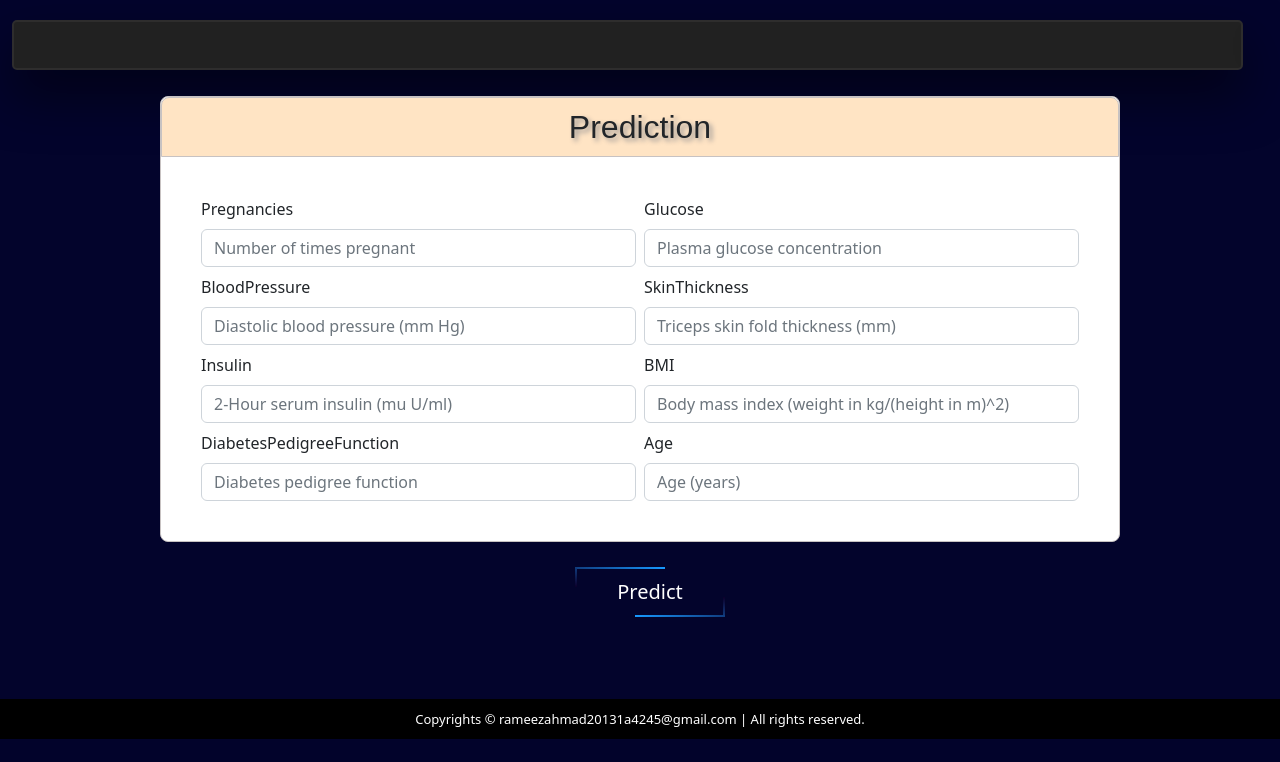
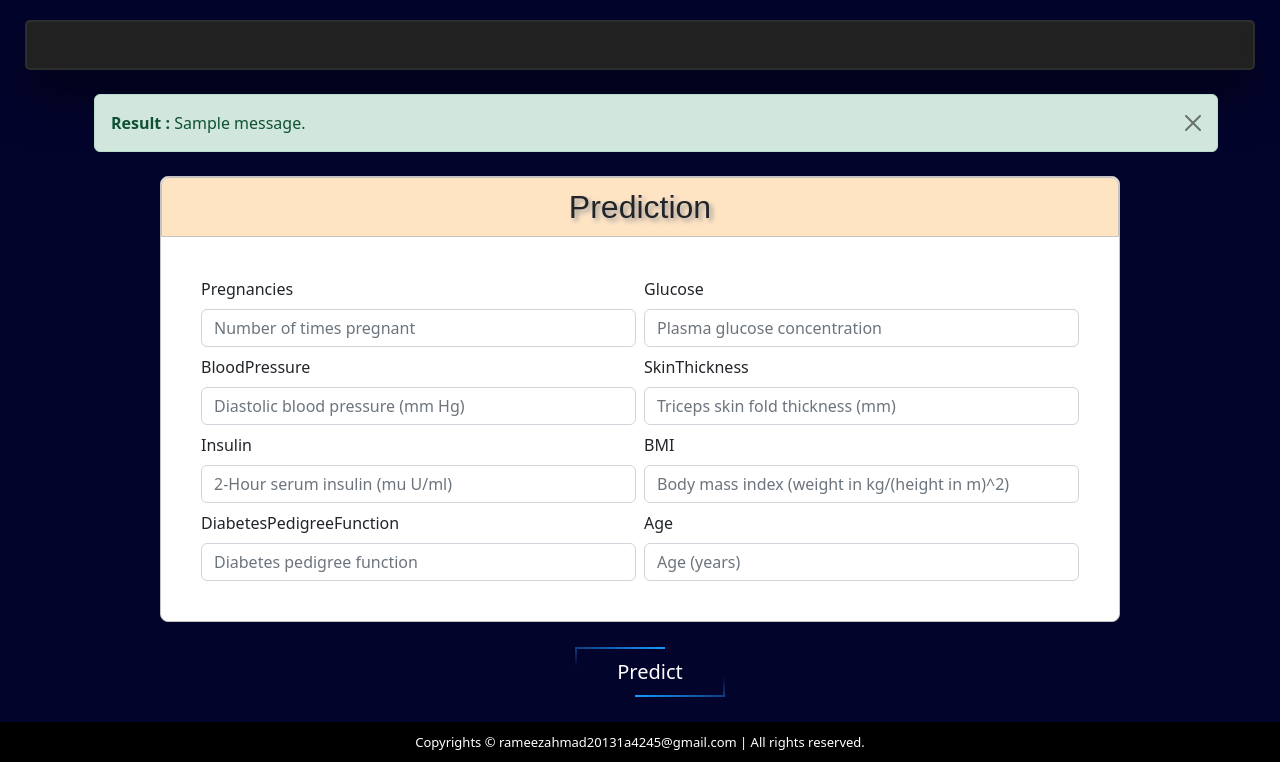
Before and after one commit to Rameez0216j/Diabetes-Prediction-with-ML-and-Flask, a Flask app: page / in a window 1280 px wide. Shown: the part 61-823 px from the top of the page. Before the commit the page ends 800 px from the top, so only its background shows below. Run offline with Flask 2, Linux system fonts and the light colour scheme; one stand-in notice (Sample message) is shown; parts of the project's set-up code (start-up, migrations or seed data) failed here and were passed over; some libraries are stand-ins or nearby versions.

Commit message:
All ready

```diff
--- a/Templates/index.html
+++ b/Templates/index.html
@@ -12,10 +12,34 @@
         <pre> DIABETIES PREDICTION USING LOGISTIC REGRESSION SND SVM(Support Vector Machine).</pre>
     </marquee>
 </div>
+
+
+
+
+<!-- Message box -->
+
+{% with messages = get_flashed_messages(with_categories=true) %}
+{% if messages %}
+<ul class=flashes>
+    {% for category, message in messages %}
+    <div class="alert adjust_message alert-{{category}} alert-dismissible fade show my-4" role="alert">
+        <strong>Result : </strong> {{message}}.
+        <button type="button" class="btn-close" data-bs-dismiss="alert" aria-label="Close"></button>
+    </div>
+    {% endfor %}
+</ul>
+{% endif %}
+{% endwith %}
+
+<!-- Message box end -->
+
+
+
+
 <div class="Main_container">
 
     <!-- DashBoard -->
-    <form action="/predict_result" method="post">
+    <form action="{{ url_for('predict_result') }}" method="POST">
         <div class="Main_Dashboard">
 
             <!-- Description was removed from here -->
@@ -29,43 +53,44 @@
                         <div class="col-md-6">
                             <label for="Pregnancies" class="form-label">Pregnancies</label>
                             <input type="number" class="form-control" min="0" max="100" id="Pregnancies"
-                                  placeholder="Number of times pregnant">
+                                  placeholder="Number of times pregnant" name="1">
                         </div>
                         <div class="col-md-6">
                             <label for="Glucose" class="form-label">Glucose</label>
                             <input type="text" class="form-control" id="Glucose"
-                                  placeholder="Plasma glucose concentration">
+                                  placeholder="Plasma glucose concentration" name="2">
                         </div>
                         <div class="col-md-6">
                             <label for="BloodPressure" class="form-label">BloodPressure</label>
                             <input type="text" class="form-control" id="BloodPressure"
-                                  placeholder="Diastolic blood pressure (mm Hg)">
+                                  placeholder="Diastolic blood pressure (mm Hg)" name="3">
                         </div>
                         <div class="col-md-6">
                             <label for="SkinThickness" class="form-label">SkinThickness</label>
                             <input type="text" class="form-control" id="SkinThickness"
-                                  placeholder="Triceps skin fold thickness (mm)">
+                                  placeholder="Triceps skin fold thickness (mm)" name="4">
                         </div>
                         <div class="col-md-6">
                             <label for="Insulin" class="form-label">Insulin</label>
                             <input type="text" class="form-control" id="Insulin"
-                                  placeholder="2-Hour serum insulin (mu U/ml)">
+                                  placeholder="2-Hour serum insulin (mu U/ml)" name="5">
                         </div>
                         <div class="col-md-6">
                             <label for="BMI" class="form-label">BMI</label>
                             <input type="text" class="form-control" id="BMI"
-                                  placeholder="Body mass index (weight in kg/(height in m)^2)">
+                                  placeholder="Body mass index (weight in kg/(height in m)^2)" name="6">
                         </div>
                         <div class="col-md-6">
                             <label for="DiabetesPedigreeFunction" class="form-label">DiabetesPedigreeFunction</label>
                             <input type="text" class="form-control" id="DiabetesPedigreeFunction"
-                                  placeholder="Diabetes pedigree function">
+                                  placeholder="Diabetes pedigree function" name="7">
                         </div>
                         <div class="col-md-6">
                             <label for="Age" class="form-label">Age</label>
                             <input type="number" min="1" max="100" class="form-control" id="Age"
-                                  placeholder="Age (years)">
+                                  placeholder="Age (years)" name="8">
                         </div>
+                        <!-- <input type="submit"> -->
                     </div>
                 </div>
 
--- a/Templates/main.html
+++ b/Templates/main.html
@@ -10,14 +10,15 @@
 		<title>Project</title>
 		{% endblock title %}
 
-		<!-- <link href="https://cdn.jsdelivr.net/npm/bootstrap@5.2.0/dist/css/bootstrap.min.css" rel="stylesheet"
+		<link href="https://cdn.jsdelivr.net/npm/bootstrap@5.2.0/dist/css/bootstrap.min.css" rel="stylesheet"
 			  integrity="sha384-gH2yIJqKdNHPEq0n4Mqa/HGKIhSkIHeL5AyhkYV8i59U5AR6csBvApHHNl/vI1Bx"
-			  crossorigin="anonymous"> -->
-		<link rel="stylesheet" href="../static/CSS/bootstrap.css">
+			  crossorigin="anonymous">
+		<!-- <link rel="stylesheet" href="../static/CSS/bootstrap.css"> -->
 		<link rel="stylesheet" href="../static/CSS/main.css">
 	</head>
 
 	<body>
+		<!-- <script src="../static/js/bootstrap.bundle.js"></script> -->
 		<!-- Navbar -->
 		<!-- Don't place navbar in any other element for better working -->
 		<nav class="navbar sticky-top navbar-expand-lg navbar-dark bg-dark">
@@ -65,10 +66,10 @@
 		<footer class="footer_content">
 			Copyrights &#169; rameezahmad20131a4245@gmail.com | All rights reserved.
 		</footer>
-		<!-- <script src="https://cdn.jsdelivr.net/npm/bootstrap@5.2.0/dist/js/bootstrap.bundle.min.js"
+		<script src="https://cdn.jsdelivr.net/npm/bootstrap@5.2.0/dist/js/bootstrap.bundle.min.js"
 			  integrity="sha384-A3rJD856KowSb7dwlZdYEkO39Gagi7vIsF0jrRAoQmDKKtQBHUuLZ9AsSv4jD4Xa"
-			  crossorigin="anonymous"></script> -->
-		<script src="../static/js/bootstrap.bundle.js"></script>
+			  crossorigin="anonymous"></script>
+		<!-- <script src="../static/js/bootstrap.bundle.js"></script> -->
 	</body>
 
 </html>
--- a/Templates/test.html
+++ b/Templates/test.html
@@ -15,7 +15,7 @@
 <div class="Main_container">
 
     <!-- DashBoard -->
-    <form action="">
+    <form action="{{ url_for('predict_result') }}" method="post">
         <div class="Main_Dashboard">
 
             <!-- Description was removed from here -->
--- a/app.py
+++ b/app.py
@@ -2,9 +2,15 @@ import pickle
 from flask import Flask,request,app,jsonify,url_for,render_template,redirect
 import numpy as np
 import pandas as pd
+from flask import flash
+
+# To solve session error
+from flask import session
 
 
 app=Flask(__name__)
+SESSION_TYPE = 'memcache'
+
 
 # Loading the model
 reg_model=pickle.load(open("diabities_log_reg.pkl",'rb'))
@@ -12,27 +18,26 @@ scaler=pickle.load(open("Scaler.pkl",'rb'))
 
 
 @app.route("/") # -----> / implies blank url
-def test():
-    return render_template("index.html")
-
-@app.route("/index")
 def index():
     return render_template("index.html")
 
 @app.route("/about")
-def main():
+def about():
     return render_template("about.html")
+
 
 @app.route("/contact_mail")
 def contact_email():
     return render_template("contact_email.html")
 
+
 @app.route("/error")
 def error_found():
     return render_template("Error_page.html")
 
-@app.route("/predict_result",methods=['POST'])
-def predict_res():
+
+@app.route("/predict_api",methods=['POST'])
+def predict_api():
     try:
         data=request.json['data']
         print(data)
@@ -42,8 +47,32 @@ def predict_res():
         print(ans)
         return jsonify(int(ans))
     except:
+        # return jsonify(404)
+        pass
+
+@app.route("/predict_result",methods=['POST'])
+def predict_result():
+    try:
+        print(list(request.form.values()))
+        data=[float(x) for x in list(request.form.values())]
+        # print(data)
+        data=[data]
+        # print(data)
+        data[0][1:6]=scaler.transform(np.array([data[0][1:6]])).flatten()
+        ans=reg_model.predict(data)[0]
+        if(ans==1):
+            flash(" The person is prone to Diabetic ",'danger') # flash(Message,category)
+        else:
+            flash(" The person not Diabetic ",'success') # flash(Message,category)
+        return redirect('/')
+    except:
         return render_template("Error_page.html")
 
 
 if(__name__=="__main__"):
+
+
+    app.secret_key = 'super secret key'
+    app.config['SESSION_TYPE'] = 'filesystem'
+
     app.run(debug=True)
--- a/static/CSS/main.css
+++ b/static/CSS/main.css
@@ -18,9 +18,19 @@ body{
     /* background-color: #e600ff; */
 }
 
+
+
+
+
+
 /******************************************************  Navbar Modification  ******************************************************/
 
 /****************************************************  Navbar Modification end  ****************************************************/
+
+
+
+
+
 
 
 /* Placed after modification of footer */
@@ -152,6 +162,8 @@ body{
 
 .Main_proj_title{
     margin-top: 20px;
+    display: flex;
+    justify-content: center;
 }
 
 .testing{
@@ -163,7 +175,14 @@ body{
     width: 100%;
 }
 
-/* Mail sent button */
+
+
+
+
+
+
+
+/********************************************************** Mail sent button **********************************************************/
 .btn_mail{
     color: white;
     margin-top: 20px;
@@ -184,7 +203,15 @@ body{
     box-shadow: 0px 10px 25px rgb(120, 159, 62);
 }
 
-/* Mail sent button end */
+/******************************************************** Mail sent button end ********************************************************/
+
+
+
+
+
+
+
+
 
 /**********************************************  Targeting spans in button to animate  **********************************************/
 .btn_mod{
@@ -305,6 +332,11 @@ body{
 /*****************************************************  End button animation*****************************************************/
 
 
+
+
+
+
+
 /******************************************************** About us Begin ********************************************************/
 
 .About_title{
@@ -337,6 +369,12 @@ body{
     margin: auto;
 }
 /********************************************************** About us End **********************************************************/
+
+
+
+
+
+
 
 
 /******************************************************** Email page Begin ********************************************************/
@@ -374,12 +412,21 @@ body{
     font-weight: 700;
     box-shadow: 0px 10px 25px rgb(120, 159, 62);
 }
-
 /* Mail sent button end */
+@media screen and (max-width:592px) and (min-width:400px){
+    .btn_mail:hover{
+        transform: scale(1.1);
+    }
+ }
 
 
 
 /********************************************************** Email page End **********************************************************/
+
+
+
+
+
 
 
 /************************************************************ Error page ************************************************************/
@@ -443,11 +490,28 @@ body{
         height: 250px;
     }
    .wrapper .message{
-    font-size: 15px;
-    padding: 10px;
-    text-align: center;
-    width: 70%;
-}
+        font-size: 15px;
+        padding: 10px;
+        text-align: center;
+        width: 70%;
+    }
 }
 
 /********************************************************** Error page End **********************************************************/
+
+
+
+
+
+
+
+/******************************************************* Result Message start *******************************************************/
+.adjust_message{
+    margin: 20px 50px 10px;
+}
+@media screen and (max-width:592px) and (min-width:400px){
+   .adjust_message{
+        margin: 10px 10px 10px;
+    }
+}
+/******************************************************** Result Message end ********************************************************/
```
Also changed, not shown: 2 other files.
